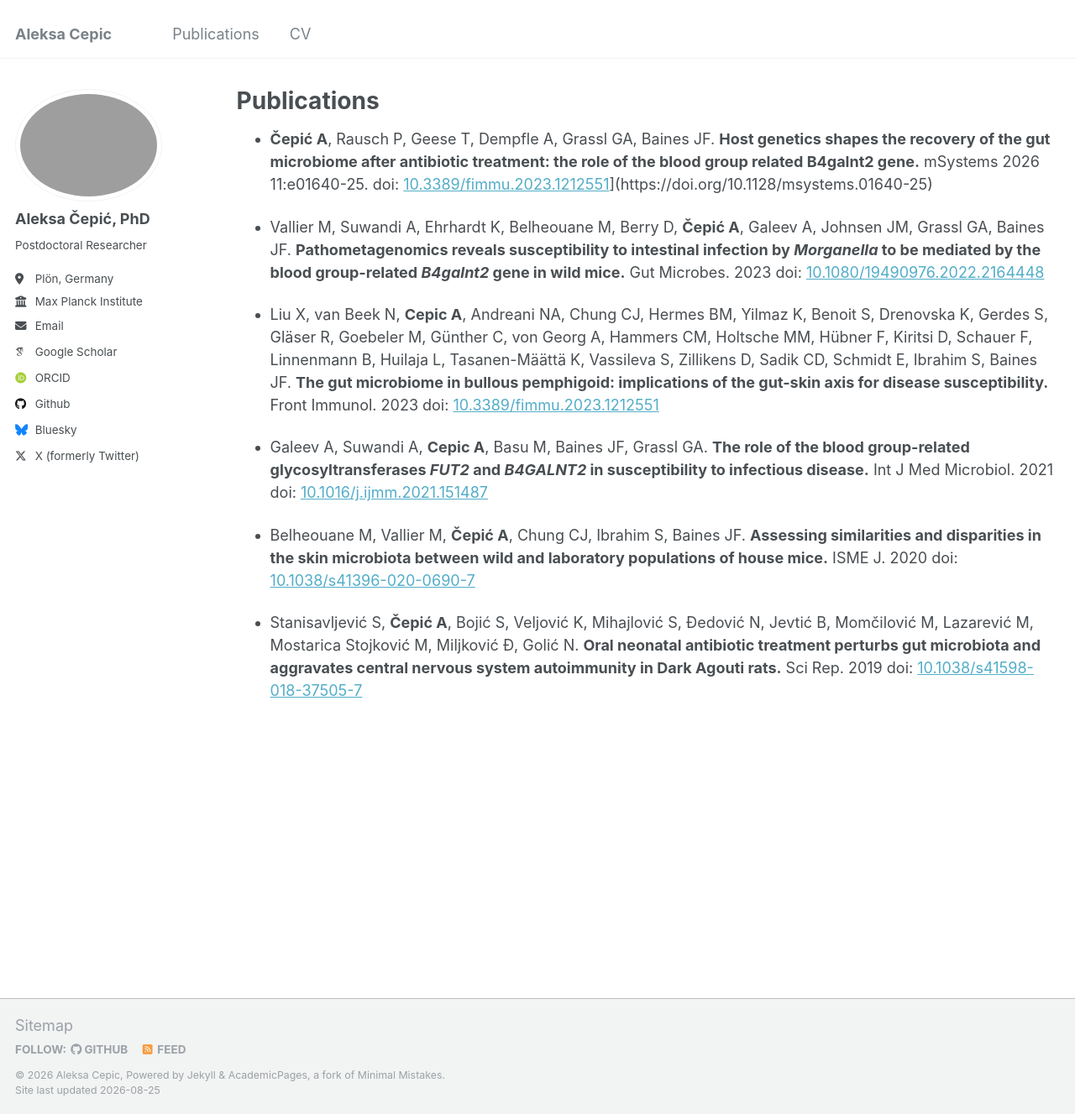
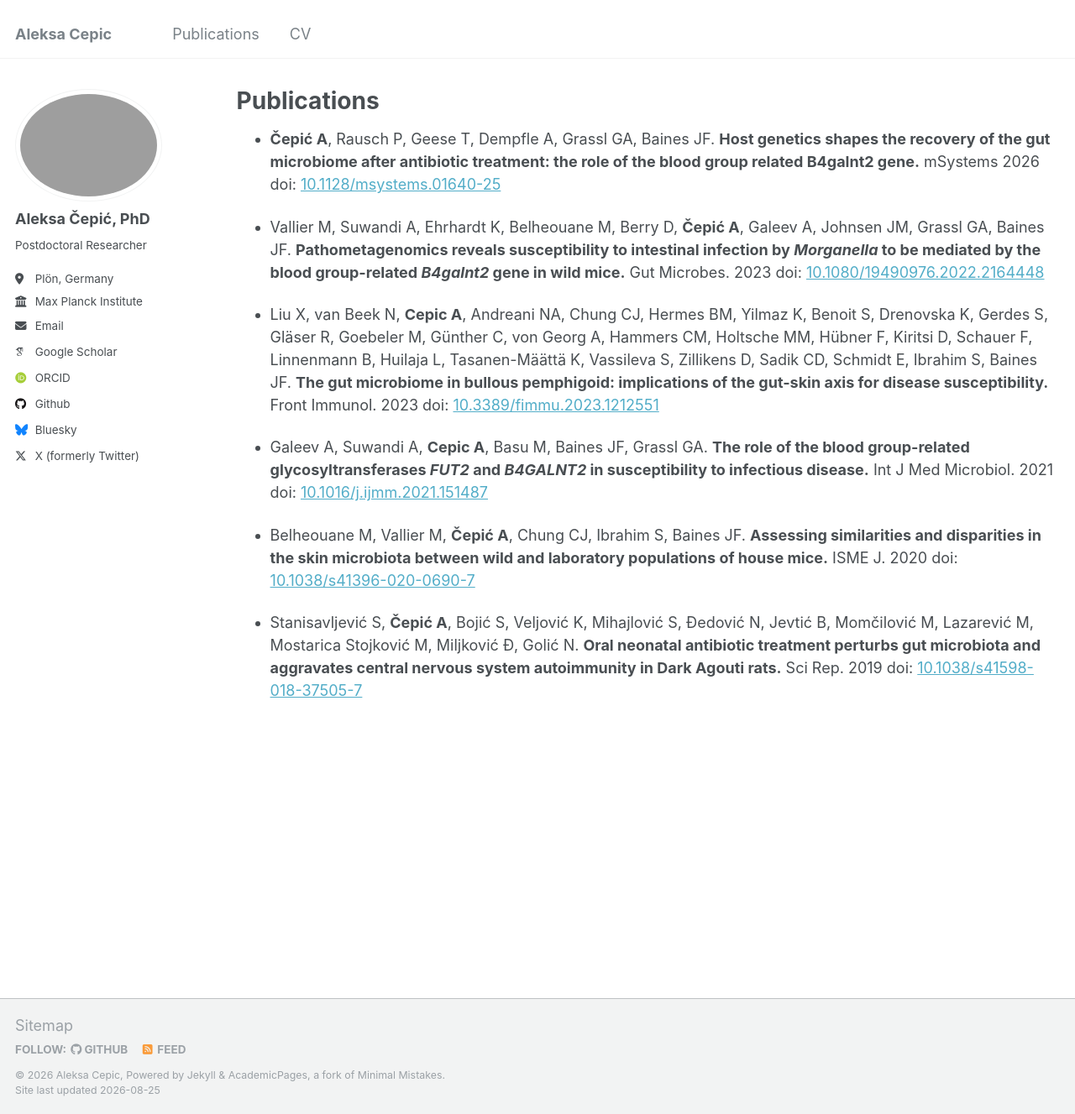
Before and after one commit to drcepic/drcepic.github.io, a Jekyll site: the page built from _pages/publications.md, in a window 1280 px wide and 1327 px high. Shown: the whole window at 84% size. Built offline with Jekyll 4.4.1, drawn with Linux system fonts in a browser that asks for light colours; some web fonts are replaced.

Commit message:
Update publications.md

```diff
--- a/_pages/publications.md
+++ b/_pages/publications.md
@@ -11,7 +11,7 @@ author_profile: true
 
 {% include base_path %}
 
-- **Čepić A**, Rausch P, Geese T, Dempfle A, Grassl GA, Baines JF. **Host genetics shapes the recovery of the gut microbiome after antibiotic treatment: the role of the blood group related B4galnt2 gene.** mSystems 2026 11:e01640-25. doi: [10.3389/fimmu.2023.1212551](https://doi.org/10.3389/fimmu.2023.1212551)](https://doi.org/10.1128/msystems.01640-25)
+- **Čepić A**, Rausch P, Geese T, Dempfle A, Grassl GA, Baines JF. **Host genetics shapes the recovery of the gut microbiome after antibiotic treatment: the role of the blood group related B4galnt2 gene.** mSystems 2026 doi: [10.1128/msystems.01640-25](https://doi.org/10.1128/msystems.01640-25)
 
 - Vallier M, Suwandi A, Ehrhardt K, Belheouane M, Berry D, **Čepić A**, Galeev A, Johnsen JM, Grassl GA, Baines JF. **Pathometagenomics reveals susceptibility to intestinal infection by *Morganella* to be mediated by the blood group-related *B4galnt2* gene in wild mice.** Gut Microbes. 2023 doi: [10.1080/19490976.2022.2164448](https://doi.org/10.1080/19490976.2022.2164448)
 
```
